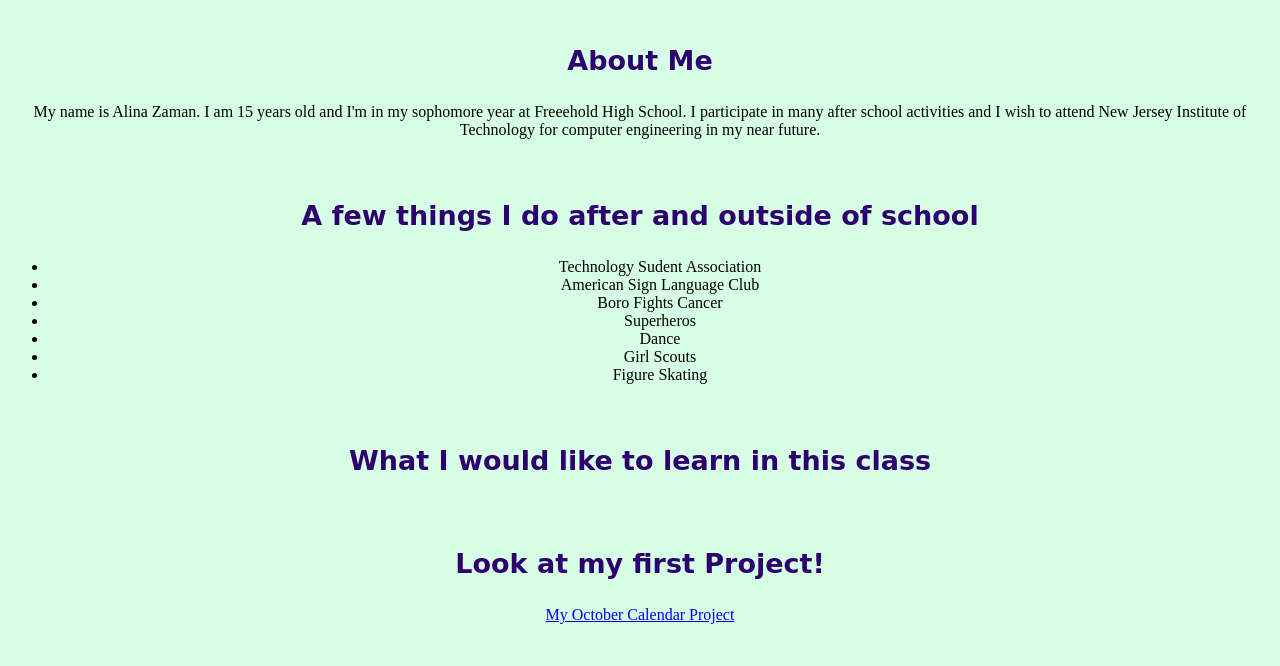
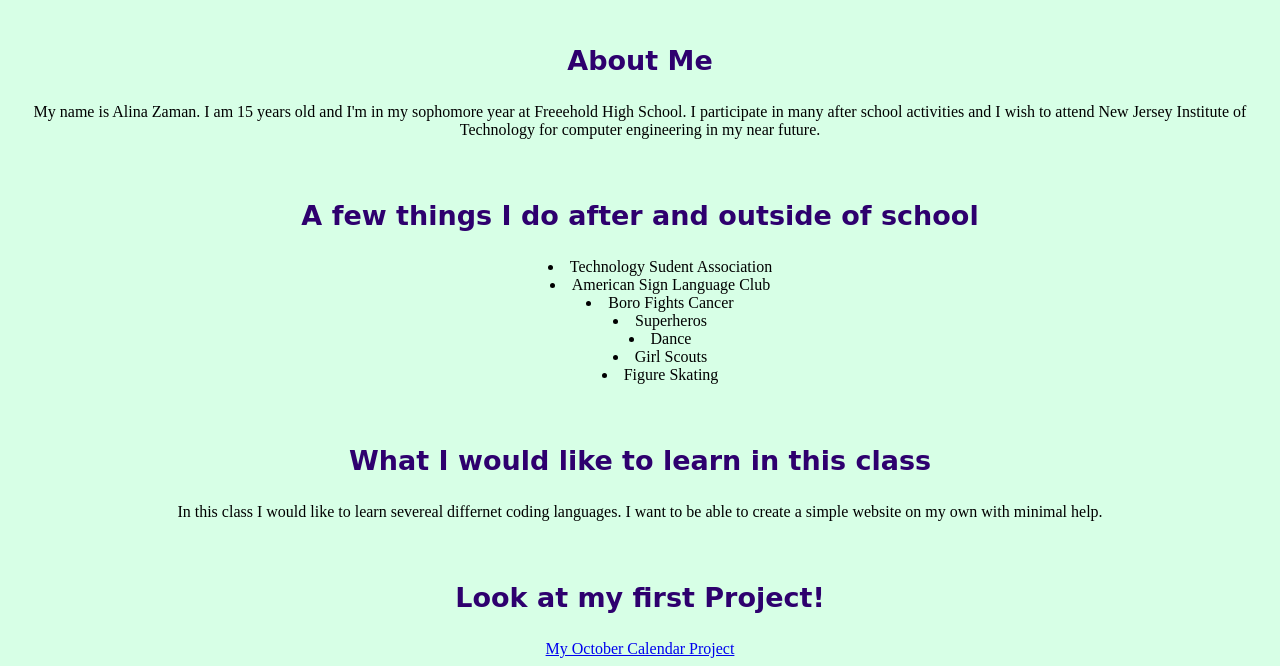
Before and after one commit to 122azaman/122azaman.io, a plain HTML site: page homepage.html in a window 1280 px wide. Shown: the part 193-859 px from the top of the page. Before the commit the page ends 825 px from the top, so only its background shows below. Drawn offline with Linux system fonts and the light colour scheme; a web font is replaced by a local one.

Commit message:
Add files via upload

```diff
--- a/homepage.html
+++ b/homepage.html
@@ -23,6 +23,10 @@
     body {
       text-align: center;
     }
+    ul {
+      text-align: center;
+      list-style-position: inside;
+    }
     </style>
 
   </head>
@@ -36,7 +40,7 @@
     <p>My name is Alina Zaman. I am 15 years old and I'm in my sophomore year at Freeehold High School. I participate in many after school activities and I wish to attend New Jersey Institute of Technology for computer engineering in my near future.</p>
   </br>
     <h3>A few things I do after and outside of school</h3>
-        <ul>
+      <ul>
         <li>Technology Sudent Association</li>
         <li>American Sign Language Club</li>
         <li>Boro Fights Cancer</li>
@@ -47,6 +51,7 @@
       </ul>
     </br>
     <h3>What I would like to learn in this class</h3>
+    <p>In this class I would like to learn severeal differnet coding languages. I want to be able to create a simple website on my own with minimal help.</p>
     </br>
     <h3>Look at my first Project!</h3>
     <a href="file:///C:/Users/122azaman/Desktop/Zaman/calendar.html" target="_blank">My October Calendar Project</a>
```
